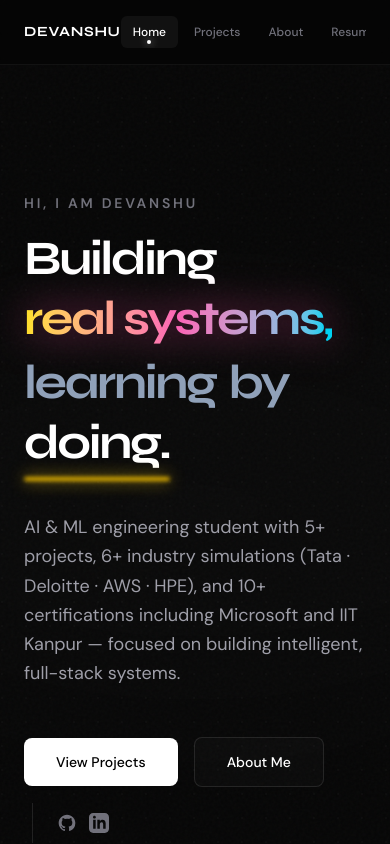
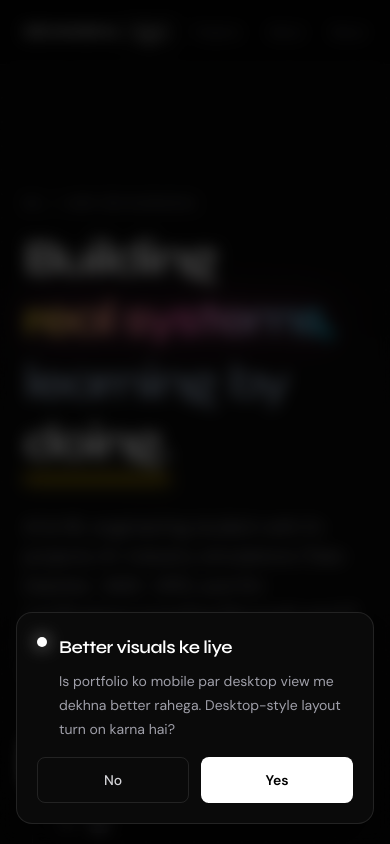
Before and after one commit to devanshu651/portfolio, a Next.js app: page / in a window 390 px wide. Shown: the top 844 px of the page. Built offline with nearby package versions, Linux system fonts and the light colour scheme.

Commit message:
Add mobile desktop view prompt

```diff
--- /dev/null
+++ b/app/components/MobileDesktopPrompt.tsx
@@ -0,0 +1,95 @@
+"use client";
+
+import { useEffect, useState } from "react";
+
+const DESKTOP_VIEW_KEY = "devanshu-desktop-view";
+const PROMPT_DISMISSED_KEY = "devanshu-mobile-prompt-dismissed";
+const DESKTOP_VIEWPORT = "width=1024";
+const DEFAULT_VIEWPORT = "width=device-width, initial-scale=1";
+
+function setViewport(content: string) {
+  let viewport = document.querySelector<HTMLMetaElement>("meta[name='viewport']");
+
+  if (!viewport) {
+    viewport = document.createElement("meta");
+    viewport.name = "viewport";
+    document.head.appendChild(viewport);
+  }
+
+  viewport.content = content;
+}
+
+function applyDesktopView(enabled: boolean) {
+  document.documentElement.classList.toggle("desktop-view", enabled);
+  setViewport(enabled ? DESKTOP_VIEWPORT : DEFAULT_VIEWPORT);
+}
+
+export default function MobileDesktopPrompt() {
+  const [showPrompt, setShowPrompt] = useState(false);
+
+  useEffect(() => {
+    const isMobile = window.matchMedia("(max-width: 767px)").matches;
+    const desktopViewEnabled = localStorage.getItem(DESKTOP_VIEW_KEY) === "true";
+
+    if (desktopViewEnabled) {
+      applyDesktopView(true);
+      return;
+    }
+
+    if (isMobile && localStorage.getItem(PROMPT_DISMISSED_KEY) !== "true") {
+      window.setTimeout(() => setShowPrompt(true), 0);
+    }
+  }, []);
+
+  const enableDesktopView = () => {
+    localStorage.setItem(DESKTOP_VIEW_KEY, "true");
+    localStorage.setItem(PROMPT_DISMISSED_KEY, "true");
+    applyDesktopView(true);
+    setShowPrompt(false);
+  };
+
+  const continueMobileView = () => {
+    localStorage.setItem(PROMPT_DISMISSED_KEY, "true");
+    setShowPrompt(false);
+  };
+
+  if (!showPrompt) {
+    return null;
+  }
+
+  return (
+    <div className="fixed inset-0 z-[100] flex items-end justify-center bg-black/70 px-4 pb-5 backdrop-blur-sm sm:hidden">
+      <div className="w-full max-w-sm rounded-2xl border border-white/10 bg-[#0a0a0a] p-5 shadow-2xl shadow-black/60">
+        <div className="mb-4 flex items-start gap-3">
+          <div className="mt-1 h-2.5 w-2.5 shrink-0 rounded-full bg-white shadow-[0_0_18px_rgba(255,255,255,0.7)]" />
+          <div>
+            <h2 className="font-display text-lg font-semibold tracking-tight text-white">
+              Better visuals ke liye
+            </h2>
+            <p className="mt-2 text-sm leading-6 text-zinc-400">
+              Is portfolio ko mobile par desktop view me dekhna better rahega.
+              Desktop-style layout turn on karna hai?
+            </p>
+          </div>
+        </div>
+
+        <div className="grid grid-cols-2 gap-3">
+          <button
+            type="button"
+            onClick={continueMobileView}
+            className="rounded-lg border border-white/10 px-4 py-3 text-sm font-medium text-zinc-300 hover:border-white/20 hover:bg-white/[0.04]"
+          >
+            No
+          </button>
+          <button
+            type="button"
+            onClick={enableDesktopView}
+            className="rounded-lg bg-white px-4 py-3 text-sm font-semibold text-black hover:bg-zinc-200"
+          >
+            Yes
+          </button>
+        </div>
+      </div>
+    </div>
+  );
+}
--- a/app/layout.tsx
+++ b/app/layout.tsx
@@ -3,6 +3,7 @@ import Navbar from "./components/navbar";
 import PageWrapper from "./components/PageWrapper";
 import MouseBackground from "./components/MouseBackground";
 import ScrollObserver from "./components/ScrollObserver";
+import MobileDesktopPrompt from "./components/MobileDesktopPrompt";
 import { Syne, DM_Sans } from "next/font/google";
 
 const syne = Syne({
@@ -27,6 +28,7 @@ export default function RootLayout({
       <body className={`${syne.variable} ${dmSans.variable} font-sans bg-[#050505] text-slate-50 antialiased relative min-h-screen selection:bg-white/20 selection:text-white`}>
         {/* Intersection Observer for scroll animations */}
         <ScrollObserver />
+        <MobileDesktopPrompt />
 
         {/* Interactive Premium Background Elements */}
         <MouseBackground />
```
Also changed, not shown: app/globals.css (+5 -0 lines).
